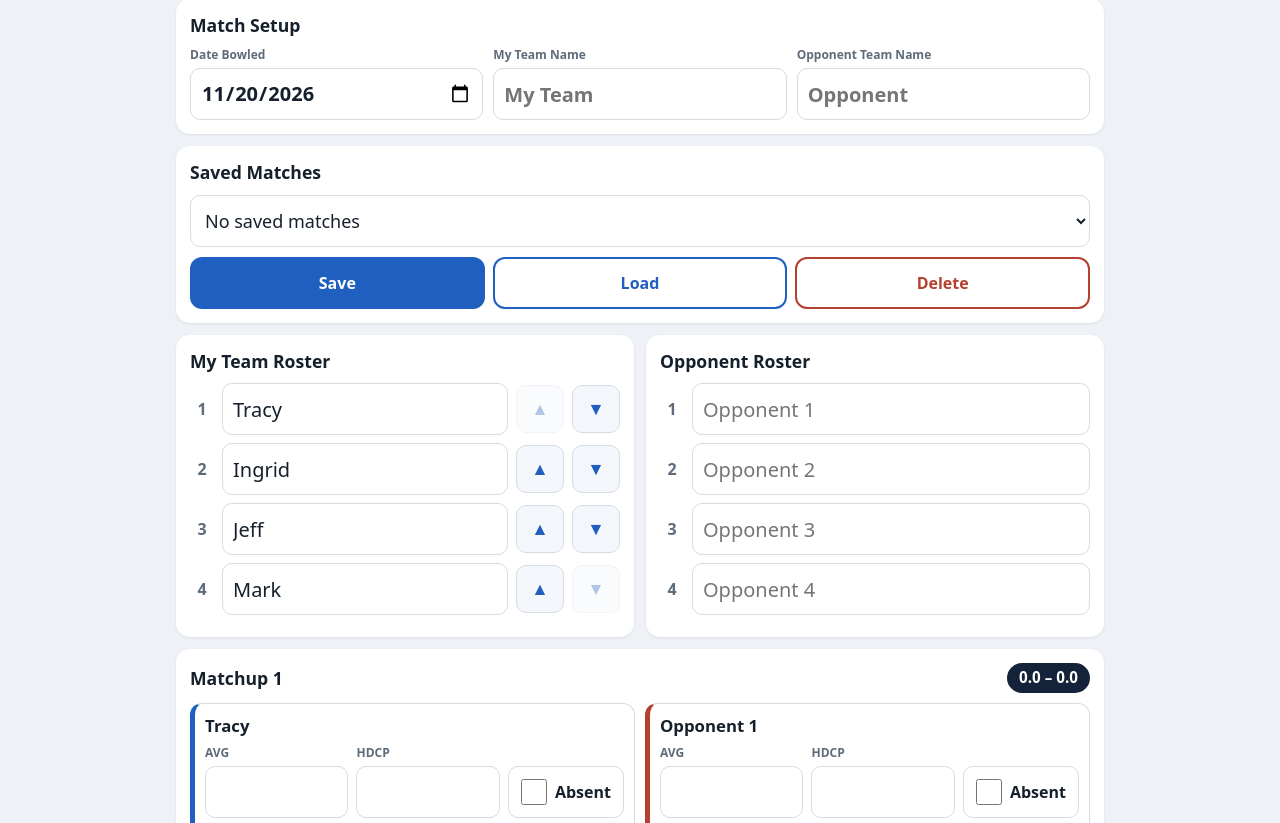
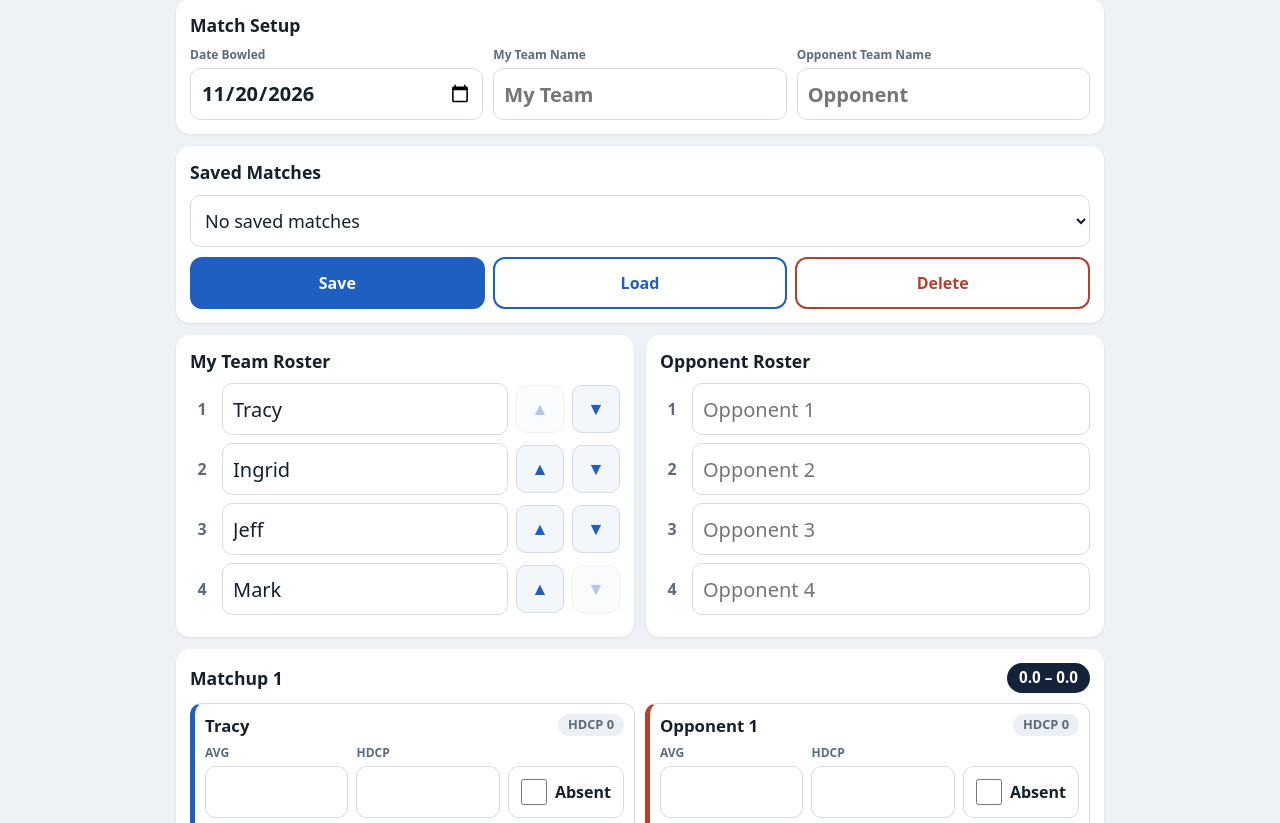
Before and after one commit to jeffpitts-devel/team-recap, a plain HTML site: page index.html in a window 1280 px wide. Shown: the part 109-932 px from the top of the page. Drawn offline with Linux system fonts and the light colour scheme.

Commit message:
Add files via upload

```diff
--- a/script.js
+++ b/script.js
@@ -79,7 +79,7 @@
       return '<div class="cell" data-cell="' + team + '-' + i + '-' + key + '"><span>' + label + '</span><b>–</b></div>';
     };
     return '<div class="bowler ' + team + '">' +
-      '<div class="b-name" data-name="' + team + '-' + i + '"></div>' +
+      '<div class="b-name"><span class="nm" data-name="' + team + '-' + i + '"></span><span class="hd-diff" data-diff="' + team + '-' + i + '"></span></div>' +
       '<div class="fields">' +
         '<label class="f">AVG<input type="number" inputmode="numeric" pattern="[0-9]*" ' + attrs + ' data-field="avg" value="' + esc(b.avg) + '"></label>' +
         '<label class="f">HDCP<input type="number" inputmode="numeric" pattern="[0-9]*" ' + attrs + ' data-field="hdcp" value="' + esc(b.hdcp) + '"></label>' +
@@ -158,6 +158,10 @@
     return { hg: hg, ss: ss, hs: full ? ss + 3 * h : null };
   }
 
+  function fmtDiff(v) {
+    return v > 0 ? '+' + v : v < 0 ? '\u2212' + Math.abs(v) : '0';
+  }
+
   function setCell(id, val, mark) {
     var c = $('[data-cell="' + id + '"]');
     if (!c) return;
@@ -183,6 +187,14 @@
       var a = state.my[i], b = state.opp[i];
       $('[data-name="my-' + i + '"]').textContent = a.name.trim() || ('Bowler ' + (i + 1));
       $('[data-name="opp-' + i + '"]').textContent = b.name.trim() || ('Opponent ' + (i + 1));
+
+      var dh = Math.round(((num(a.hdcp) || 0) - (num(b.hdcp) || 0)) * 10) / 10;
+      [['my', dh], ['opp', -dh]].forEach(function (p) {
+        var d = $('[data-diff="' + p[0] + '-' + i + '"]');
+        d.textContent = 'HDCP ' + fmtDiff(p[1]);
+        d.classList.toggle('pos', p[1] > 0);
+        d.classList.toggle('neg', p[1] < 0);
+      });
 
       var A = bowlerCalc(a), B = bowlerCalc(b);
       var ia = 0, ib = 0;
--- a/style.css
+++ b/style.css
@@ -134,7 +134,11 @@ input:focus { outline: 3px solid rgba(31, 95, 191, .35); border-color: var(--me)
 .vs { text-align: center; font-weight: 800; color: var(--muted); }
 .bowler { border: 1px solid var(--line); border-left: 5px solid var(--me); border-radius: 12px; padding: 10px; }
 .bowler.opp { border-left-color: var(--opp); }
-.b-name { font-weight: 700; font-size: 1.05rem; margin-bottom: 8px; overflow: hidden; text-overflow: ellipsis; white-space: nowrap; }
+.b-name { display: flex; align-items: center; justify-content: space-between; gap: 8px; font-weight: 700; font-size: 1.05rem; margin-bottom: 8px; }
+.b-name .nm { overflow: hidden; text-overflow: ellipsis; white-space: nowrap; min-width: 0; }
+.hd-diff { flex: none; padding: 2px 10px; border-radius: 999px; font-size: .8rem; font-weight: 700; background: #eceff3; color: var(--muted); }
+.hd-diff.pos { background: var(--win); color: #1b6b3f; }
+.hd-diff.neg { background: #fbe3df; color: var(--opp); }
 
 .fields { display: grid; grid-template-columns: 1fr 1fr auto; gap: 8px; align-items: end; }
 .abs {
```
